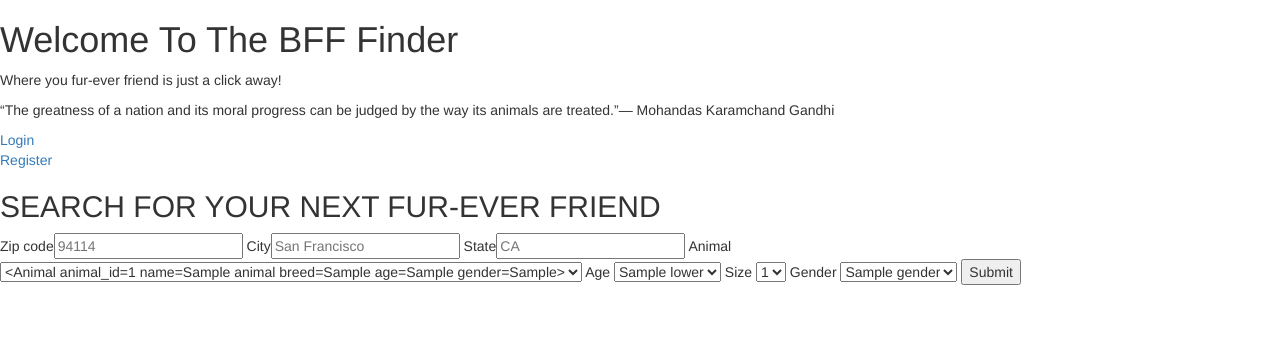
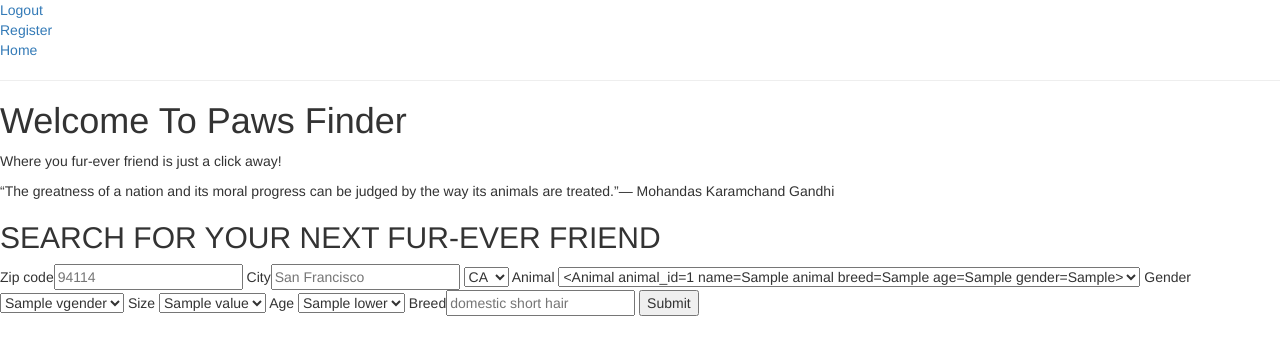
Before and after one commit to aamays/petfinder_project, a Flask app: template templates/home.html in a window 1280 px wide. Shown: the top 355 px of the page. Run offline with Flask 2, Linux system fonts and the light colour scheme; the visitor is signed in with stand-in values (Sample User, id 1); tables that the repository leaves empty hold one stand-in row (values such as "Sample post"); the template is opened without the code that fills it: values that come from a table or form of the project are taken from there, most other values are stand-ins (such as "Sample title", 1, 10 or a date in 2020); some libraries are stand-ins or nearby versions.

Commit message:
completed log in and log out via AJAX.

```diff
--- a/server.py
+++ b/server.py
@@ -1,8 +1,8 @@
-"""BFF Finder."""
+"""Paws Finder. Uses AJAX and JSON"""
 
 from jinja2 import StrictUndefined
 
-from flask import Flask, render_template, request, flash, redirect, session
+from flask import Flask, render_template, request, flash, redirect, session, jsonify
 from flask_debugtoolbar import DebugToolbarExtension
 
 from model import connect_to_db, db, User, Animal, Shelter, UserAnimal
@@ -31,61 +31,13 @@ def index():
 
     animals = ["dog", "cat"]
     ages = ["Baby", "Young", "Adult", "Senior"]
-    sizes = ["S", "M", "L", "XL"]
-    # Consider creating a dictionary where key is S, value is small
-    # pass key value pairs to jinja, same for ages
-    genders = ["F", "M"] # F is female, M is male
+    sizes = {'S': 'small', 'M': 'medium', 'L': 'large', 'XL': 'extra large'}
+    genders = {"F": "female", "M": "male"}
+    # breeds = add this
 
     return render_template("home.html",
                            animals=animals, ages=ages,
                            sizes=sizes, genders=genders)
-
-
-@app.route("/search", methods=["GET"])
-def process_search():
-    """Process form variables from search fields."""
-
-    # Get form variables
-    zipcode = request.args.get("zipcode")
-    city = request.args.get("city")
-    state = request.args.get("state")
-
-    # assign location to either zipcode or city, state
-
-    if not zipcode:
-        location = city + " " + state
-    else:
-        location = zipcode
-
-    animals = request.args.get("animal")
-    # breed= request.form["<breed>"] # figure this out
-    ages = request.args.get("age")
-    sizes = request.args.get("size")
-    genders = request.args.get("gender")
-
-    # Call api and process search.
-    pets = api.pet_find(location=location,
-                            animal=animals,
-                            age=ages,
-                            size=sizes,
-                            gender=genders,
-                            output="basic",
-                            count=25)
-
-    pet_list = []
-    # loop through a range from the api call
-    # append to pet_list
-    for i in range(10):
-        pet = pets.next()
-        pet_list.append(pet)
-
-    return render_template("results.html",
-                            location=zipcode,
-                            animal=animals,
-                            age=ages,
-                            size=sizes,
-                            gender=genders,
-                            pets=pet_list)
 
 
 @app.route('/register', methods=['GET'])
@@ -100,19 +52,19 @@ def register_process():
     """Process registration."""
 
     # Get form variables from reg form
-    first_name = request.form["firstname"]
-    last_name = request.form["lastname"]
-    email = request.form["email"]
-    password = request.form["password"]
-    address1 = request.form["address1"]
-    address2 = request.form["address2"]
-    city = request.form["city"]
-    state = request.form["state"]
-    zipcode = request.form["zipcode"]
-    phone = request.form["phone"]
+    first_name = request.form.get("firstname")
+    last_name = request.form.get("lastname")
+    email = request.form.get("email")
+    password = request.form.get("password")
+    address1 = request.form.get("address1")
+    address2 = request.form.get("address2")
+    city = request.form.get("city")
+    state = request.form.get("state")
+    zipcode = request.form.get("zipcode")
+    phone = request.form.get("phone")
 
     new_user = User(first_name=first_name, last_name=last_name,
-                    email=email, password=password,
+                  email=email, password=password,
                     address1=address1, address2=address2,
                     city=city, state=state,
                     zipcode=zipcode, phone=phone)
@@ -120,7 +72,7 @@ def register_process():
     db.session.add(new_user)
     db.session.commit()
 
-    flash("Welcome %s %s!  You now have an account with Find Your BFF. \
+    flash("Welcome %s %s!  You now have an account with Fur Finder. \
           Your username is your email address, %s."
           % (first_name, last_name, email))
     return redirect("/")
@@ -133,30 +85,172 @@ def login_form():
     return render_template("login_form.html")
 
 
-@app.route('/login', methods=['POST'])
-def login_process():
-    """Process login."""
+@app.route("/login.json", methods=["POST"])
+def perform_login():
+    """Checks credentials, processes log in"""
 
-    # Get form variables
-    email = request.form["email"]
-    password = request.form["password"]
+    # Get credentials from form
+    email = request.form.get("email")
+    password = request.form.get("password")
     user = User.query.filter_by(email=email).first()
 
     if not user:
-        flash("No user exists, you need to register.")
-        return redirect("/register")
+        results = {"success": False,
+        "message": "No user exists, please register."}
+        return jsonify(results)
 
     if user.password != password:
-        flash("Incorrect password, try again.")
-        return redirect("/login")
+        results = {"success": False,
+        "message": "Invalid username/password, try again."}
+        return jsonify(results)
 
     session["user_id"] = user.user_id
 
-    flash("You are logged in")
-    return render_template("user.html",
-                            user=user,
-                           email=email,
-                           password=password)
+    results = {"success": True,
+              "firstname": user.first_name}
+
+    return jsonify(results)
+
+@app.route("/logout")
+def logout_navbar():
+    """Log out."""
+    del session["user_id"]
+    return redirect("/")
+
+@app.route("/logout.json")
+def logout_json():
+    """Log out."""
+
+    del session["user_id"]
+    results = {"success": True,
+              "message": "You are now logged out."}
+
+    return jsonify(results)
+
+
+@app.route("/search", methods=["GET"])
+def process_search():
+    """Process form variables from quick search fields. No account needed."""
+
+    genders = {"F": "female", "M": "male"}
+
+    # Get form variables
+    zipcode = request.args.get("zipcode")
+    city = request.args.get("city")
+    state = request.args.get("state")
+    animal = request.args.get("animal")
+    gender = request.args.get("gender")
+
+    # assign location to either zipcode or city, state
+    if not zipcode:
+        location = city + " " + state
+    else:
+        location = zipcode
+
+    # Call api and process search, note variables are singular.
+    pets = api.pet_find(location=location,
+                            animal=animal,
+                            gender=gender,
+                            output="basic",
+                            count=50)
+
+    # import pdb; pdb.set_trace()
+
+    pet_list = []
+    # loop through a range from the api call
+    # append to pet_list
+    for i in range(20):
+        pet = pets.next()
+        pet_list.append(pet)
+
+    return render_template("results.html",
+                            location=location,
+                            animal=animal,
+                            genders=genders, # dictionary that contain gender data
+                            gender=gender, # user form input
+                            pets=pet_list)
+
+
+
+@app.route("/search-complete", methods=["GET"])
+def process_complete_earch():
+    """Process form variables from complete search fields. User is logged in."""
+
+    sizes = {'S': 'small', 'M': 'medium', 'L': 'large', 'XL': 'extra large'}
+    genders = {"F": "female", "M": "male"}
+
+    # Get form variables
+    zipcode = request.args.get("zipcode")
+    city = request.args.get("city")
+    state = request.args.get("state")
+    animal = request.args.get("animal")
+    age = request.args.get("age")
+    size = request.args.get("size")
+    gender = request.args.get("gender")
+    breed= request.args.get("breed")
+
+    # add condition for dog breed versus cat breed
+
+    # assign location to either zipcode or city, state
+    if not zipcode:
+        location = city + " " + state
+    else:
+        location = zipcode
+
+    # Call api and process complete search, note variables are singular.
+    pets = api.pet_find(location=location,
+                            animal=animal,
+                            age=age,
+                            size=size,
+                            gender=gender,
+                            breed=breed,
+                            output="basic",
+                            count=50)
+
+    # import pdb; pdb.set_trace()
+
+    pet_list = []
+    # loop through a range from the api call
+    # append to pet_list
+    for i in range(20):
+        pet = pets.next()
+        pet_list.append(pet)
+
+    return render_template("results_complete.html",
+                            location=location,
+                            animal=animal,
+                            age=age,
+                            sizes=sizes, # dictionary that contain sizes data
+                            size=size, # user form input
+                            genders=genders, # dictionary that contain gender data
+                            gender=gender, # user form input
+                            breed=breed,
+                            pets=pet_list)
+
+
+@app.route("/search-saved")
+def save_search_results():
+    """Save search criteria."""
+
+    # Get form variables
+    zipcode = request.args.get("zipcode")
+    city = request.args.get("city")
+    state = request.args.get("state")
+    animal = request.args.get("animal")
+    age = request.args.get("age")
+    size = request.args.get("size")
+    gender = request.args.get("gender")
+    breed= request.args.get("breed")
+
+    user_id = db.Column(db.Integer, db.ForeignKey('users.user_id'), nullable=False)
+    species = db.Column(db.String(64), nullable=False) # called animal in the server
+    age = db.Column(db.String(64), nullable=True)
+    size = db.Column(db.String(64), nullable=True)
+    gender = db.Column(db.String(64), nullable=True)
+    breed = db.Column(db.String(100), nullable=True)
+
+
+
 
 if __name__ == "__main__":
     # We have to set debug=True here, since it has to be True at the point
@@ -164,6 +258,7 @@ if __name__ == "__main__":
 
     # Do not debug for demo
     app.debug = True
+    app.jinja_env.auto_reload = app.debug
 
     connect_to_db(app)
 
--- a/templates/base.html
+++ b/templates/base.html
@@ -2,12 +2,27 @@
 <html>
 <head>
 
-    <title>BFF Finder</title>
+    <title>Paws Finder</title>
     <link rel="stylesheet" href="https://maxcdn.bootstrapcdn.com/bootstrap/3.3.7/css/bootstrap.min.css">
     <script src="https://ajax.googleapis.com/ajax/libs/jquery/3.1.1/jquery.min.js"></script>
     <script src="https://maxcdn.bootstrapcdn.com/bootstrap/3.3.7/js/bootstrap.min.js"></script>
+    <script src="https://code.jquery.com/jquery.js"></script>
+    <!-- our javascript -->
+    <script src="static/pawsfinder.js"></script>
 </head>
 <body>
+
+{% if "user_id" in session %}
+    <a href="/logout">Logout</a>
+{% else %}
+    <a href="/login">Login</a>
+{% endif %}
+<br>
+<a href="/register">Register</a>
+<br>
+<a href="/">Home</a></p>
+
+<hr>
 
 {% for flash in get_flashed_messages() %}
   {{ flash }}
--- a/templates/home.html
+++ b/templates/home.html
@@ -2,21 +2,78 @@
 
 {% block content %}
 
-<h1>Welcome To The BFF Finder</h1>
+<h1>Welcome To Paws Finder</h1>
 <p>Where you fur-ever friend is just a click away!</p>
 
 <p>“The greatness of a nation and its moral progress can be judged by the way its animals are treated.”― Mohandas Karamchand Gandhi
 </p>
-<p><a href="/login">Login</a><br>
-<a href="/register">Register</a></p>
-
 
 <h2>SEARCH FOR YOUR NEXT FUR-EVER FRIEND</h2>
 
-<form action="/search" method="GET">
+<form
+{% if "user_id" in session %}
+  action="/search-complete"
+{% else %}
+  action="/search"
+{% endif %}
+method="GET">
+
   Zip code<input type="text" name="zipcode" placeholder="94114" required>
   City<input type="text" name="city" placeholder="San Francisco">
-  State<input type="text" name="state" placeholder="CA">
+
+<select name="state">
+  <option value="AL">AL</option>
+  <option value="AK">AK</option>
+  <option value="AZ">AZ</option>
+  <option value="AR">AR</option>
+  <option value="CA" selected>CA</option>
+  <option value="CO">CO</option>
+  <option value="CT">CT</option>
+  <option value="DE">DE</option>
+  <option value="DC">DC</option>
+  <option value="FL">FL</option>
+  <option value="GA">GA</option>
+  <option value="HI">HI</option>
+  <option value="ID">ID</option>
+  <option value="IL">IL</option>
+  <option value="IN">IN</option>
+  <option value="IA">IA</option>
+  <option value="KS">KS</option>
+  <option value="KY">KY</option>
+  <option value="LA">LA</option>
+  <option value="ME">ME</option>
+  <option value="MD">MD</option>
+  <option value="MA">MA</option>
+  <option value="MI">MI</option>
+  <option value="MN">MN</option>
+  <option value="MS">MS</option>
+  <option value="MO">MO</option>
+  <option value="MT">MT</option>
+  <option value="NE">NE</option>
+  <option value="NV">NV</option>
+  <option value="NH">NH</option>
+  <option value="NJ">NJ</option>
+  <option value="NM">NM</option>
+  <option value="NY">NY</option>
+  <option value="NC">NC</option>
+  <option value="ND">ND</option>
+  <option value="OH">OH</option>
+  <option value="OK">OK</option>
+  <option value="OR">OR</option>
+  <option value="PA">PA</option>
+  <option value="RI">RI</option>
+  <option value="SC">SC</option>
+  <option value="SD">SD</option>
+  <option value="TN">TN</option>
+  <option value="TX">TX</option>
+  <option value="UT">UT</option>
+  <option value="VT">VT</option>
+  <option value="VA">VA</option>
+  <option value="WA">WA</option>
+  <option value="WV">WV</option>
+  <option value="WI">WI</option>
+  <option value="WY">WY</option>
+</select>
 
   Animal
     <select name="animal">
@@ -25,7 +82,21 @@
     {% endfor %}
     </select>
 
-<!-- Breed <input type="text" name="breed" value="TO DO: create drop down"> -->
+  Gender
+    <select name="gender">
+    {% for kgender, vgender in genders.items() %}
+      <option value="{{ kgender }}">{{ vgender }}</option>
+    {% endfor %}
+    </select>
+
+  {% if "user_id" in session %}
+
+  Size
+    <select name="size">
+     {% for key, value in sizes.items() %}
+      <option value="{{ key }}">{{ value }}</option>
+     {% endfor %}
+    </select>
 
   Age
     <select name="age">
@@ -34,19 +105,9 @@
      {% endfor %}
     </select>
 
-   Size
-    <select name="size">
-     {% for size in sizes %}
-      <option value="{{ size }}">{{ size }}</option>
-     {% endfor %}
-    </select>
+  Breed<input type="text" name="breed" placeholder="domestic short hair">
 
-  Gender
-    <select name="gender">
-    {% for gender in genders %}
-      <option value="{{ gender }}">{{ gender }}</option>
-    {% endfor %}
-    </select>
+  {% endif %}
 
   <input type="submit" value="Submit">
 
```
Also changed, not shown: model.py (+28 -1 lines), requirements.txt (+9 -24 lines), templates/login_form.html (+15 -5 lines), templates/results.html (+7 -7 lines).
